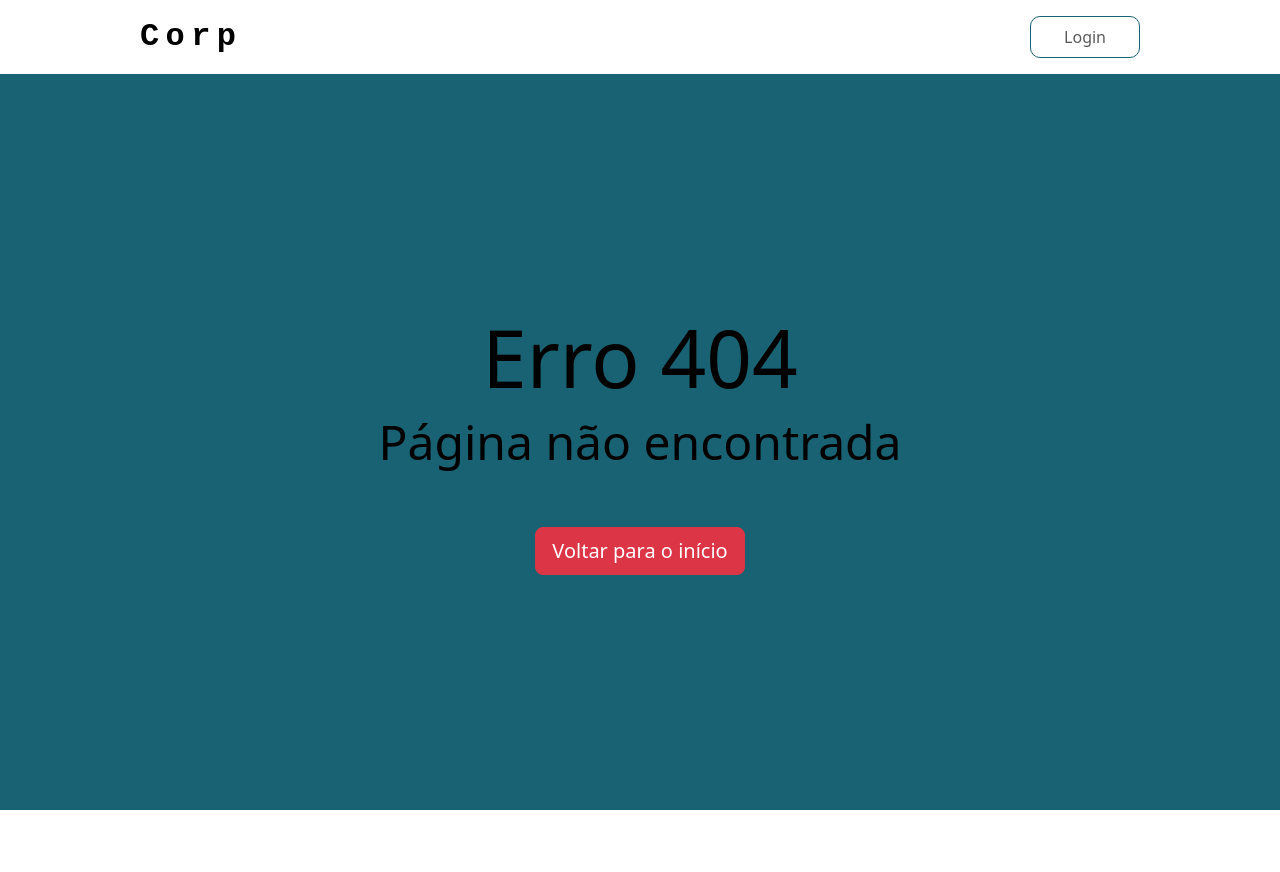
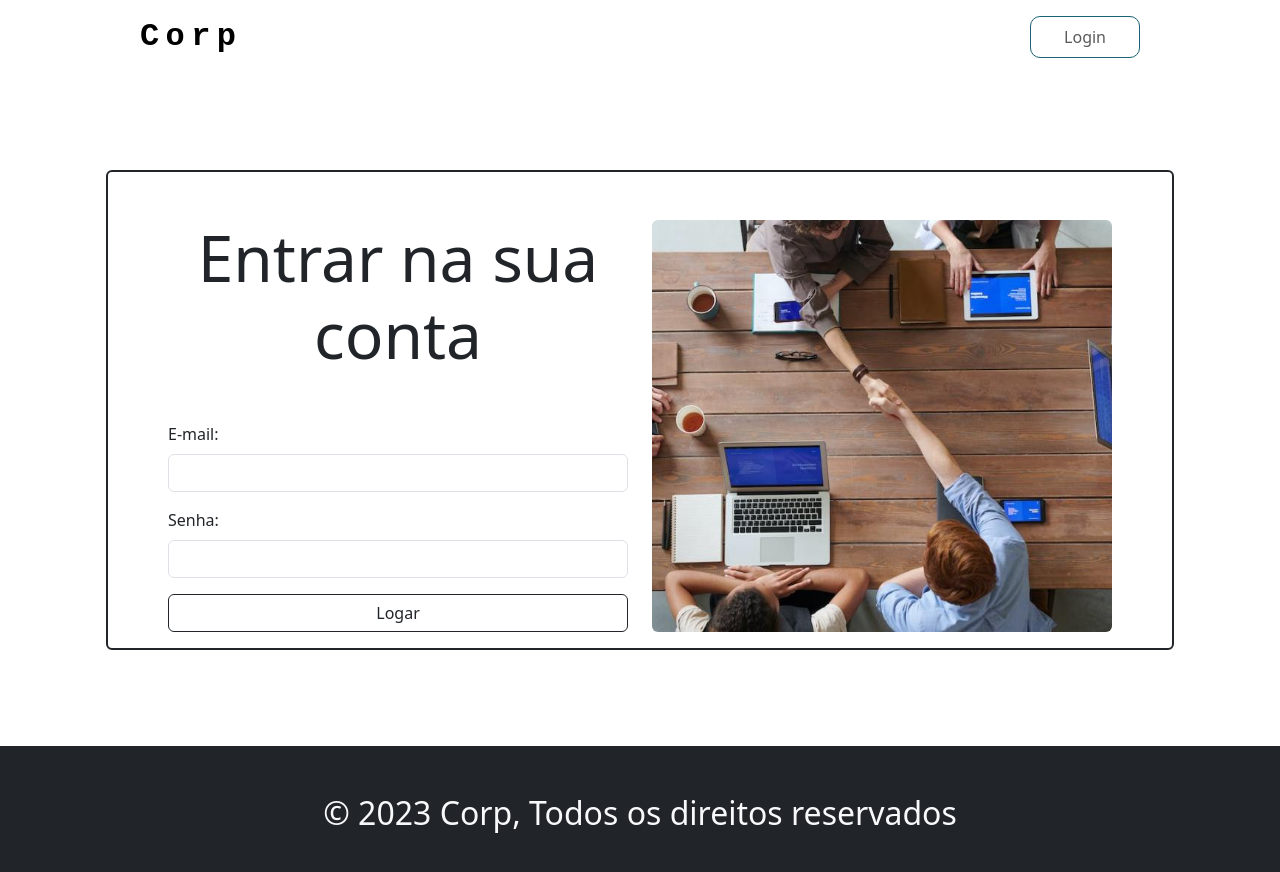
Before and after one commit to SchunckLeonardo/sprint4-front-javascript, a React (Vite) app: page /login in a window 1280 px wide. Before the commit this address had no page. Shown: the top 872 px of the page. Before the commit the page ends 810 px from the top, so only its background shows below. Built offline with nearby package versions, Linux system fonts and the light colour scheme.

Commit message:
Login View

```diff
--- a/src/App.jsx
+++ b/src/App.jsx
@@ -1,8 +1,14 @@
+import Nav from './components/Nav'
+import Footer from './components/Footer'
+import { Outlet } from 'react-router-dom'
+
 function App() {
 
   return (
     <>
-
+      <Nav />
+      <Outlet />
+      <Footer />
     </>
   )
 }
--- /dev/null
+++ b/src/assets/css/login.css
@@ -0,0 +1,10 @@
+.login-box {
+    height: 60vh;
+    overflow: hidden;
+}
+
+.login-image {
+    width: 100%;
+    height: 100%;
+    object-fit: cover;
+}
--- a/src/components/Error.jsx
+++ b/src/components/Error.jsx
@@ -1,11 +1,11 @@
 import '../assets/css/errorStyle.css'
 import Nav from '../components/Nav'
-import {Link} from 'react-router-dom'
+import { Link } from 'react-router-dom'
 
 function Error() {
-    return(
+    return (
         <>
-            <Nav/>
+            <Nav />
             <div className="container-fluid error-404">
                 <h1 className='display-1'>Erro 404</h1>
                 <h2 className='display-5'>Página não encontrada</h2>
--- /dev/null
+++ b/src/components/Footer.jsx
@@ -0,0 +1,11 @@
+function Footer() {
+    return(
+        <>
+            <div className="container-fluid bg-dark text-center p-5">
+                <h2 className="text-light">&copy; 2023 Corp, Todos os direitos reservados</h2>
+            </div>
+        </>
+    )
+}
+
+export default Footer
--- /dev/null
+++ b/src/components/Login.jsx
@@ -0,0 +1,28 @@
+import '../assets/css/login.css'
+import fotoLogin from '../assets/imgs/fotosprint2.jpeg'
+
+function Login() {
+    return (
+        <>
+            <main className="container d-flex flex-column justify-content-center align-items-center p-5">
+                <div className="login-box row my-5 border border-2 border-dark p-5 rounded">
+                    <div className="col-lg-6 d-flex flex-column justify-content-center align-items center">
+                        <h2 className='display-3 text-center mb-5'>Entrar na sua conta</h2>
+                        <form className='d-flex flex-column justify-content-between'>
+                            <label htmlFor="email" className='form-label'>E-mail:</label>
+                            <input type="email" name='email' className='form-control mb-3' />
+                            <label htmlFor="password" className='form-label'>Senha:</label>
+                            <input type="password" name='password' className='form-control mb-3' />
+                            <button className='btn btn-outline-dark w-100'>Logar</button>
+                        </form>
+                    </div>
+                    <div className="col-lg-6 d-flex justify-content-center align-items-center">
+                        <img className='login-image rounded' src={fotoLogin} alt="Foto de 6 pessoas em reunião" />
+                    </div>
+                </div>
+            </main>
+        </>
+    )
+}
+
+export default Login
--- a/src/main.jsx
+++ b/src/main.jsx
@@ -2,6 +2,7 @@ import React from 'react'
 import ReactDOM from 'react-dom/client'
 import App from './App.jsx'
 import Error from './components/Error.jsx'
+import Login from './components/Login.jsx'
 import '../node_modules/bootstrap/dist/css/bootstrap.css'
 import '../node_modules/bootstrap/dist/js/bootstrap.js'
 import { createBrowserRouter, RouterProvider } from 'react-router-dom'
@@ -10,7 +11,13 @@ const router = createBrowserRouter([
   {
     path: '/',
     element: <App/>,
-    errorElement: <Error/>
+    errorElement: <Error/>,
+    children: [
+      {
+        path: '/login',
+        element: <Login/>,
+      }
+    ]
   }
 ])
 
```
Also changed, not shown: src/assets/imgs/fotosprint2.jpeg (added).
